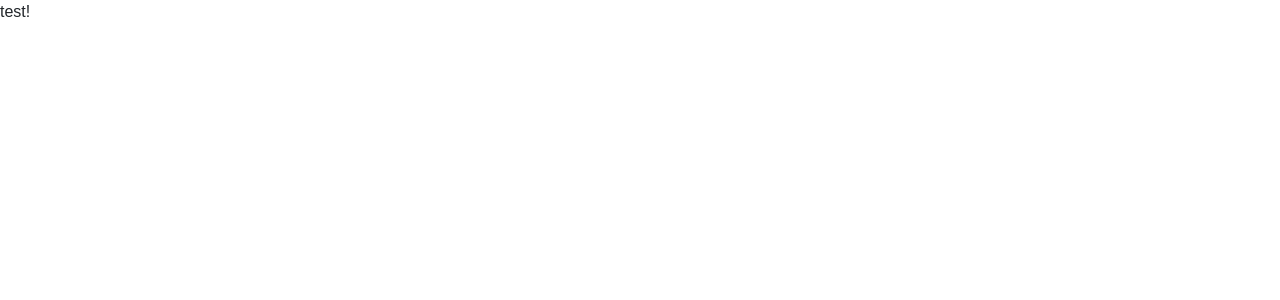
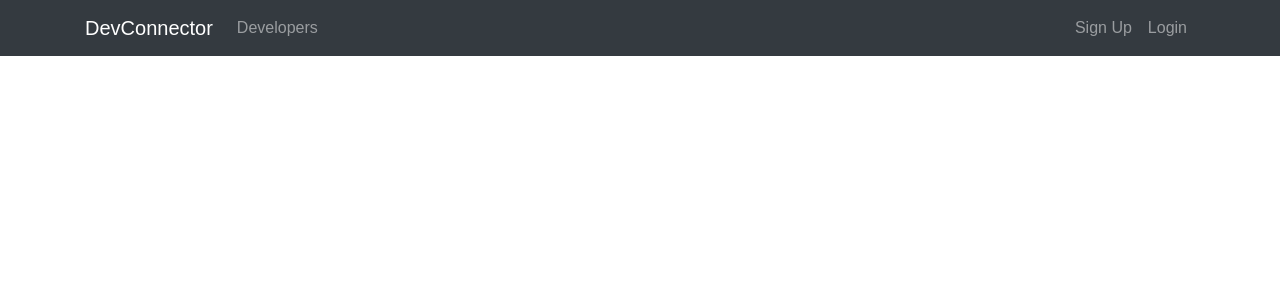
Before and after one commit to TextError/MongoDB, a React (Create React App) app in the folder client/: page /login in a window 1280 px wide. Shown: the top 300 px of the page. Built offline with nearby package versions, Linux system fonts and the light colour scheme.

Commit message:
added Navbar

```diff
--- a/client/src/App.js
+++ b/client/src/App.js
@@ -1,11 +1,13 @@
 import React, { Component } from 'react';
+
+import Navbar from './components/layout/Navbar';
 import './App.css';
 
 class App extends Component {
   render() {
     return (
       <div>
-        test!
+        <Navbar />
       </div>
     );
   }
--- /dev/null
+++ b/client/src/components/layout/Navbar.js
@@ -0,0 +1,34 @@
+import React, { Component } from 'react'
+
+export default class Navbar extends Component {
+  render() {
+    return (
+      <nav class="navbar navbar-expand-sm navbar-dark bg-dark mb-4">
+      <div class="container">
+        <a class="navbar-brand" href="landing.html">DevConnector</a>
+        <button class="navbar-toggler" type="button" data-toggle="collapse" data-target="#mobile-nav">
+          <span class="navbar-toggler-icon"></span>
+        </button>
+
+        <div class="collapse navbar-collapse" id="mobile-nav">
+          <ul class="navbar-nav mr-auto">
+            <li class="nav-item">
+              <a class="nav-link" href="profiles.html"> Developers
+              </a>
+            </li>
+          </ul>
+
+          <ul class="navbar-nav ml-auto">
+            <li class="nav-item">
+              <a class="nav-link" href="register.html">Sign Up</a>
+            </li>
+            <li class="nav-item">
+              <a class="nav-link" href="login.html">Login</a>
+            </li>
+          </ul>
+        </div>
+      </div>
+    </nav>
+    )
+  }
+}
```
Also changed, not shown: client/src/components/layout/Footer.js (added), client/src/components/layout/Landing.js (added).
